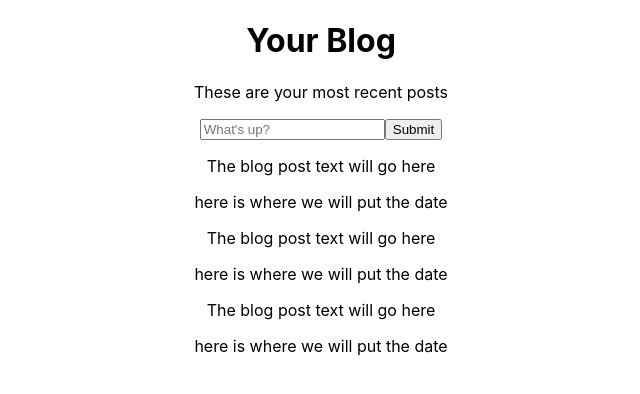
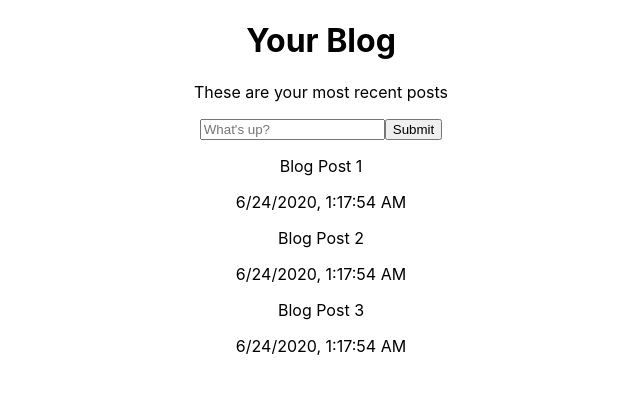
Before and after one commit to anthonydito/blog-web, a React (Create React App) app: page / in a window 1280 px wide. Shown: the top 394 px of the page, without its empty margins (319-959 px from the left). Built offline with nearby package versions, Linux system fonts and the light colour scheme.

Commit message:
Adding parameters to the blog post

```diff
--- a/src/App.js
+++ b/src/App.js
@@ -23,9 +23,9 @@ function App() {
         value={text}
         placeholder="What's up?" />
       <button onClick={onSubmit}>Submit</button>
-      <BlogPost />
-      <BlogPost />
-      <BlogPost />
+      <BlogPost text="Blog Post 1" createdAt={new Date()} />
+      <BlogPost text="Blog Post 2" createdAt={new Date()} />
+      <BlogPost text="Blog Post 3" createdAt={new Date()} />
     </div>
   );
 }
--- a/src/BlogPost.js
+++ b/src/BlogPost.js
@@ -1,10 +1,13 @@
 import React from "react";
 
-function BlogPost() {
+function BlogPost(props) {
+
+    const createdAtFormatted = props.createdAt.toLocaleString();
+
     return (
         <div>
-            <p>The blog post text will go here</p>
-            <p>here is where we will put the date</p>
+            <p>{props.text}</p>
+            <p>{createdAtFormatted}</p>
         </div>
     );
 }
```
